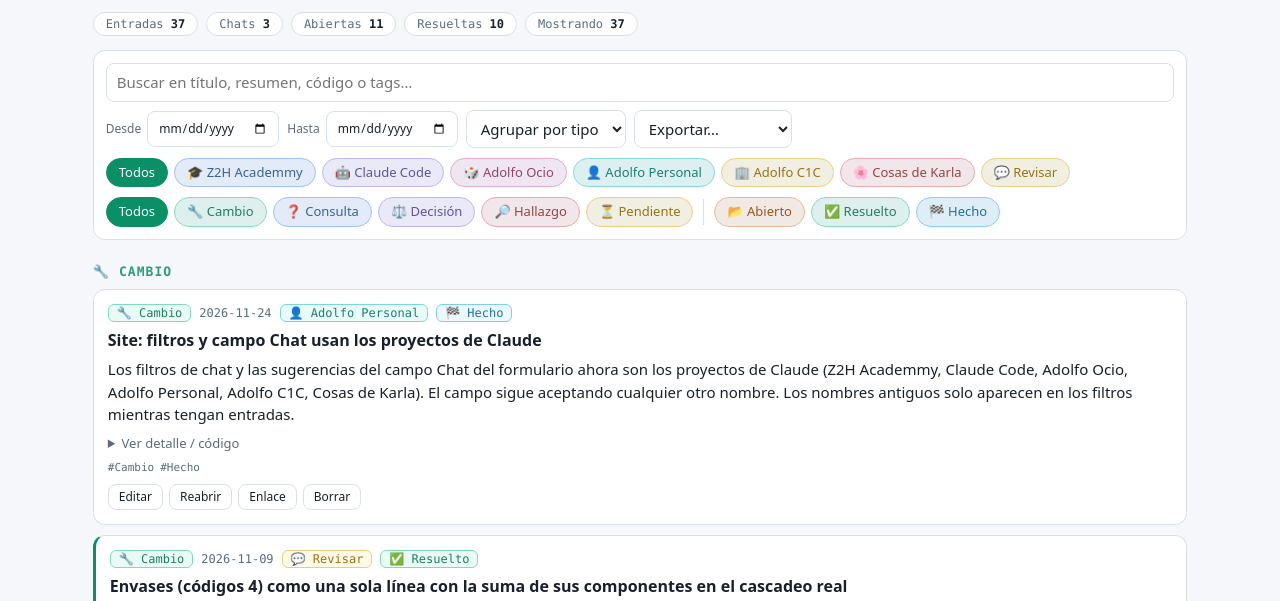
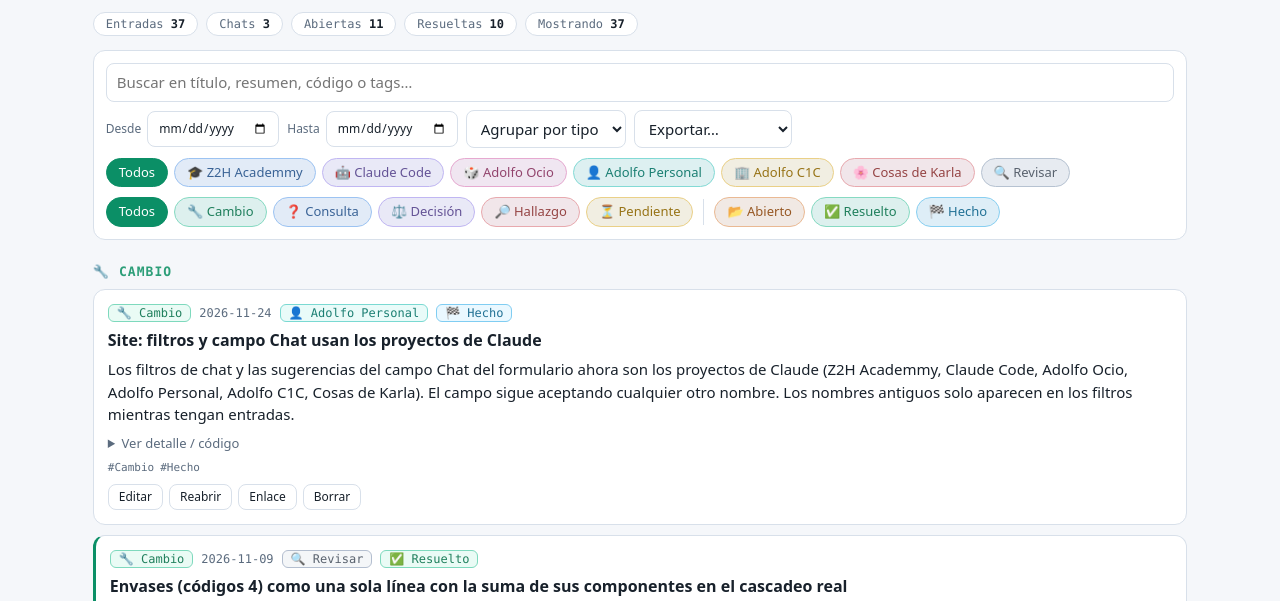
Before and after one commit to AdolfoA/log_job, a plain HTML site: page index.html in a window 1280 px wide. Shown: the part 120-721 px from the top of the page. Drawn offline with Linux system fonts and the light colour scheme.

Commit message:
site: estilo del chat «Revisar» y se quitan los estilos de los nombres antiguos
Co-Authored-By: Claude Sonnet 5.5 <noreply@anthropic.com>
Claude-Session: https://claude.ai/code/session_019P2FDhYruhzdnNnSaWGryf

```diff
--- a/index.html
+++ b/index.html
@@ -375,7 +375,7 @@ const ESTILOS = {
   estado: {Abierto:['📂','#fb923c'], Resuelto:['✅','#34d399'], Hecho:['🏁','#38bdf8']},
   categoria: {'Bitácora':['📒','#2dd4bf'], 'Claude / Agentes':['🤖','#a78bfa'], 'Documentación':['📄','#60a5fa'], 'Git':['🌿','#fb923c'], 'Juegos':['🎮','#f472b6'], 'Modelo de costos':['💰','#fbbf24'], 'Pipeline / Spark':['⚡','#38bdf8'], 'Repos y código':['💻','#a3e635'], 'Seguridad':['🔒','#f87171'], 'Sin categoría':['📁','#94a3b8']},
   chat: {'Z2H Academmy':['🎓','#60a5fa'], 'Claude Code':['🤖','#a78bfa'], 'Adolfo Ocio':['🎲','#f472b6'], 'Adolfo Personal':['👤','#2dd4bf'], 'Adolfo C1C':['🏢','#fbbf24'], 'Cosas de Karla':['🌸','#f87171'],
-         'Adolfo Claude':['🤖','#a78bfa'], 'Adolfo [Modelo costo agua]':['💧','#38bdf8'], 'Adolfo [Pipeline ADF]':['🔀','#fb923c']}
+         'Revisar':['🔍','#94a3b8']}
 };
 /* Proyectos de Claude: son los filtros de arriba y las sugerencias del campo Chat.
    Para agregar o quitar uno, edita esta lista. En el formulario se puede escribir cualquier otro nombre. */
```
